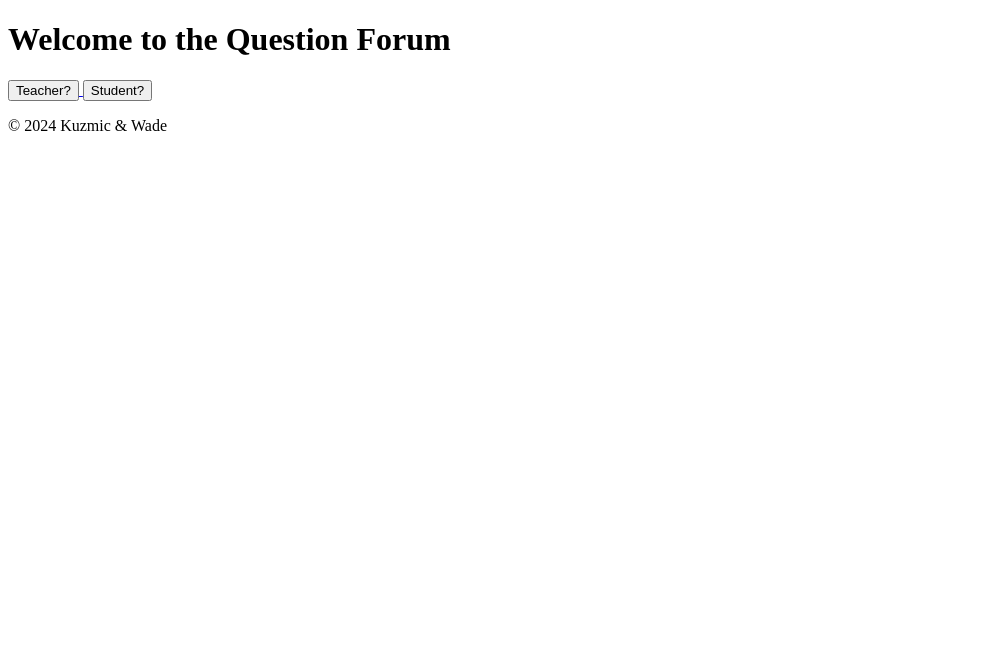
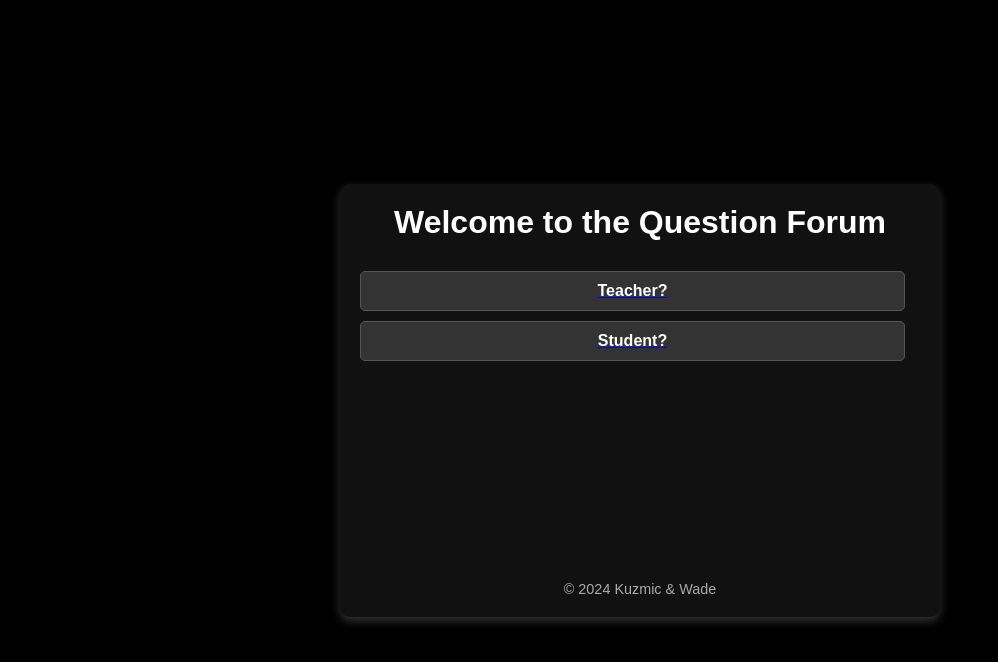
Before and after one commit to Booolinrat/form, a website: page public/index.html in a window 1280 px wide. Shown: the whole page, without its empty margins (0-998 px from the left). Drawn offline with Linux system fonts and the light colour scheme; the site is published under a folder, as on GitHub Pages, so addresses that start at the root find nothing.

Commit message:
Fix the style sheet and index

```diff
--- a/index.html
+++ b/public/index.html
@@ -4,7 +4,7 @@
   <meta charset="UTF-8">
   <meta name="viewport" content="width=device-width, initial-scale=1.0">
   <title>Question Forum</title>
-  <link rel="stylesheet" href="/public/app.css">
+  <link rel="stylesheet" href="app.css">
 </head>
 <body>
   <div class="container">
```
